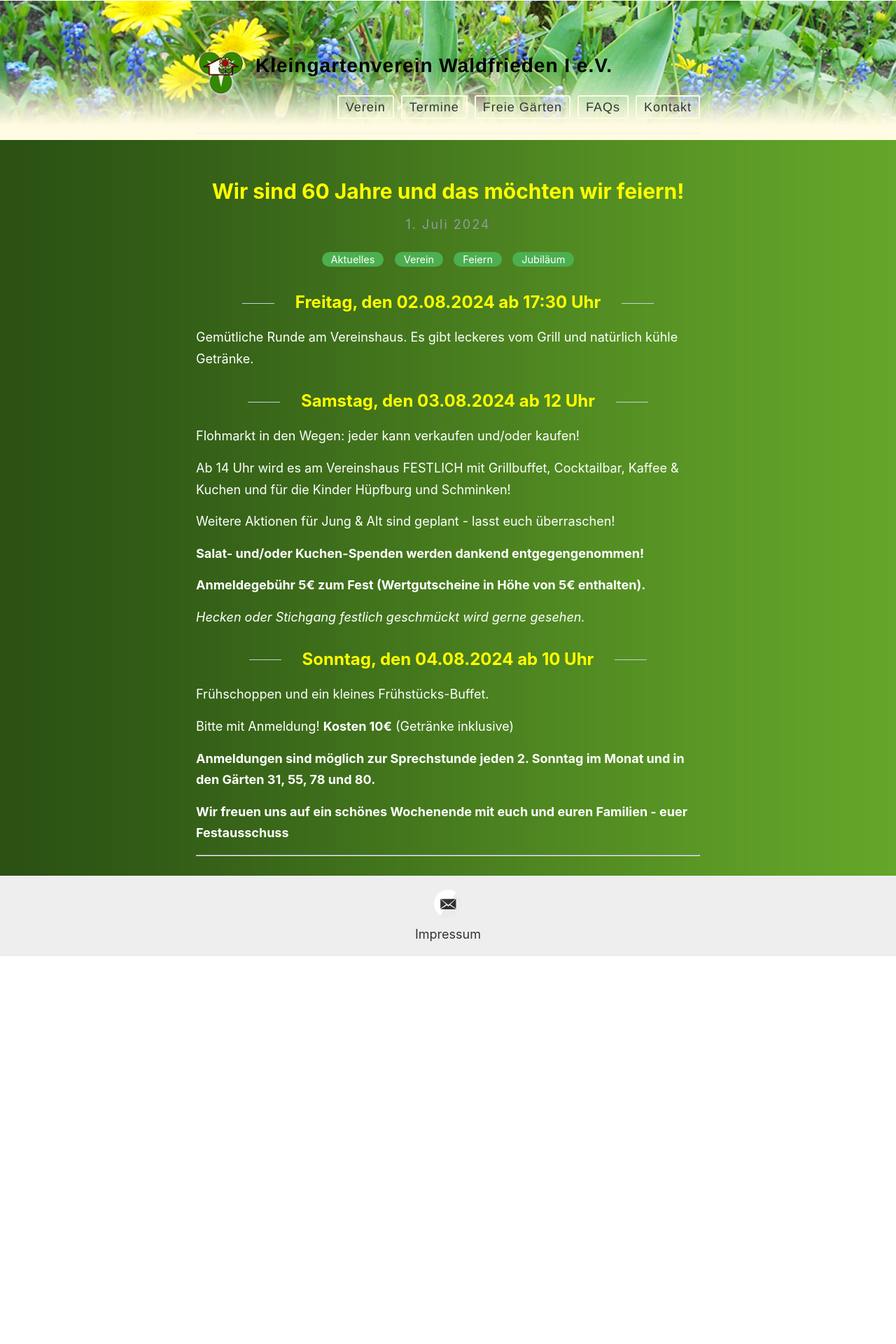
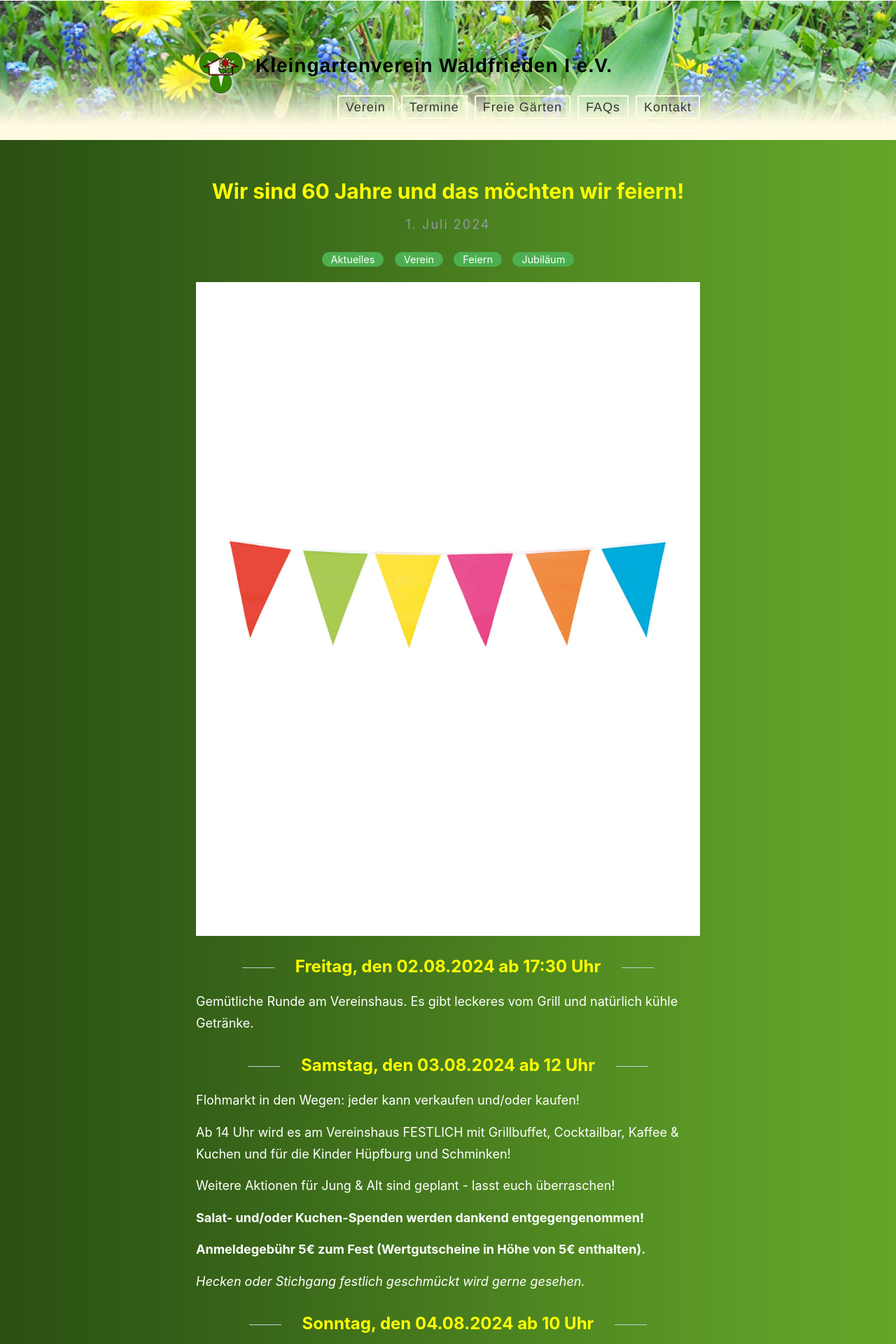
Before and after one commit to der-Frankie/kgv-website-dev.github.io, a Jekyll site: the page built from _posts/2024-07-01-Sommerfest-2024.md, in a window 1280 px wide. Shown: the top 1920 px of the page at 70% size. Built offline with Jekyll 4.4.1, drawn with Linux system fonts in a browser that asks for light colours; before the commit the page ends 1371 px from its top, so only the background shows below that.

Commit message:
Update 2024-07-01-Sommerfest-2024.md
added img-links (girlande.jpg)

```diff
--- a/_posts/2024-07-01-Sommerfest-2024.md
+++ b/_posts/2024-07-01-Sommerfest-2024.md
@@ -4,6 +4,8 @@ title:  Wir sind 60 Jahre und das möchten wir feiern!
 categories: [Aktuelles, Verein, Feiern, Jubiläum]
 excerpt: Wir feiern das 60-jährige Vereinsjubiläum mit einem mehrtägigen Sommerfest.
 ---
+
+![Girlande]({{site.baseurl}}{% link images/girlande.jpg %})
 
 ## Freitag, den 02.08.2024 ab 17:30 Uhr
 Gemütliche Runde am Vereinshaus.
@@ -34,4 +36,7 @@ Bitte mit Anmeldung! **Kosten 10€** (Getränke inklusive)
 
 **Wir freuen uns auf ein schönes Wochenende mit euch und euren Familien - euer Festausschuss**
 
+
+![Girlande]({{site.baseurl}}{% link images/girlande.jpg %})
+
 ---
```
